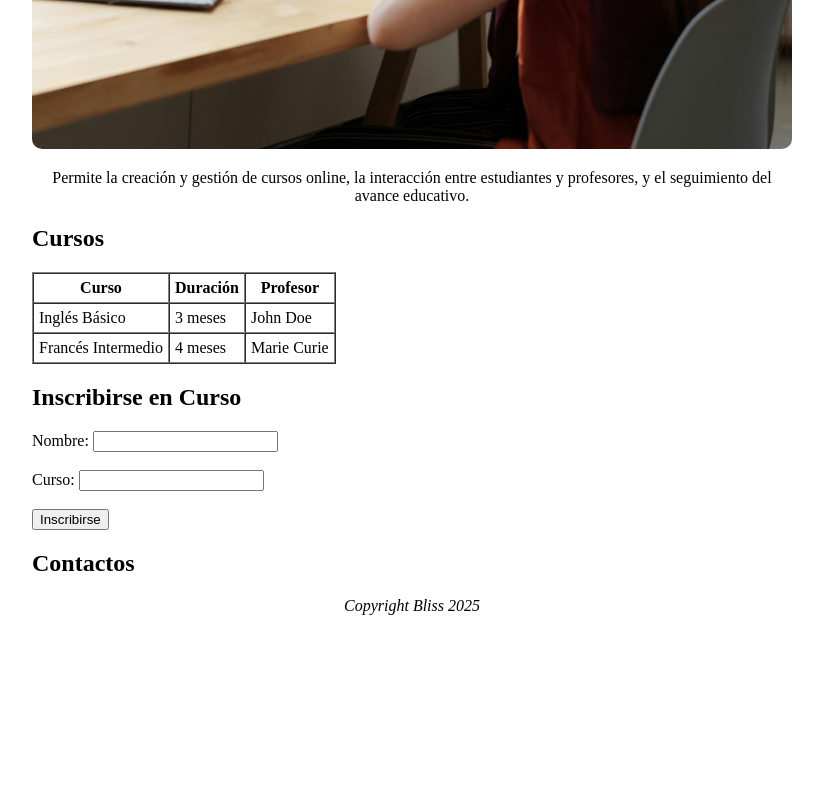
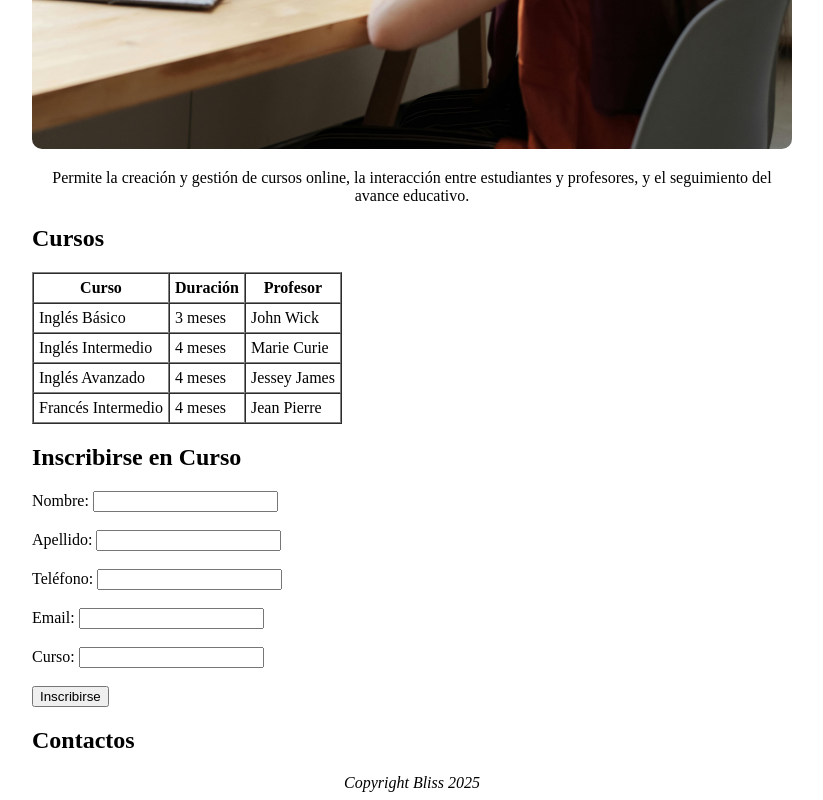
Before and after one commit to crixfer/Sistema-E-Learning, a plain HTML site: page index.html in a window 1280 px wide. Shown: the part 463-1263 px from the top of the page, without its empty margins (228-1051 px from the left). Before the commit the page ends 1086 px from the top, so only its background shows below. Drawn offline with Linux system fonts and the light colour scheme.

Commit message:
Modificación en tabla y campos. Adición de información y espacio.

```diff
--- a/index.html
+++ b/index.html
@@ -54,12 +54,12 @@
           style="width: 100px"
           alt="Logo"
         />
-        <div class="options-container">
+        <nav class="options-container">
           <a href="#inicio" class="option">Inicio</a>
           <a href="#cursos" class="option">Cursos</a>
           <a href="#inscripcion" class="option">Inscripción</a>
           <a href="#contacto" class="option">Contactos</a>
-        </div>
+        </nav>
       </header>
 
       <main class="main-container">
@@ -85,12 +85,22 @@
             <tr>
               <td>Inglés Básico</td>
               <td>3 meses</td>
-              <td>John Doe</td>
+              <td>John Wick</td>
+            </tr>
+            <tr>
+              <td>Inglés Intermedio</td>
+              <td>4 meses</td>
+              <td>Marie Curie</td>
+            </tr>
+            <tr>
+              <td>Inglés Avanzado</td>
+              <td>4 meses</td>
+              <td>Jessey James</td>
             </tr>
             <tr>
               <td>Francés Intermedio</td>
               <td>4 meses</td>
-              <td>Marie Curie</td>
+              <td>Jean Pierre</td>
             </tr>
           </table>
         </section>
@@ -99,6 +109,9 @@
           <h2 id="inscripcion">Inscribirse en Curso</h2>
           <form>
             Nombre: <input type="text" name="nombre" /><br /><br />
+            Apellido: <input type="text" name="nombre" /><br /><br />
+            Teléfono: <input type="text" name="nombre" /><br /><br />
+            Email: <input type="text" name="nombre" /><br /><br />
             Curso: <input type="text" name="curso" /><br /><br />
             <button type="submit">Inscribirse</button>
           </form>
```
